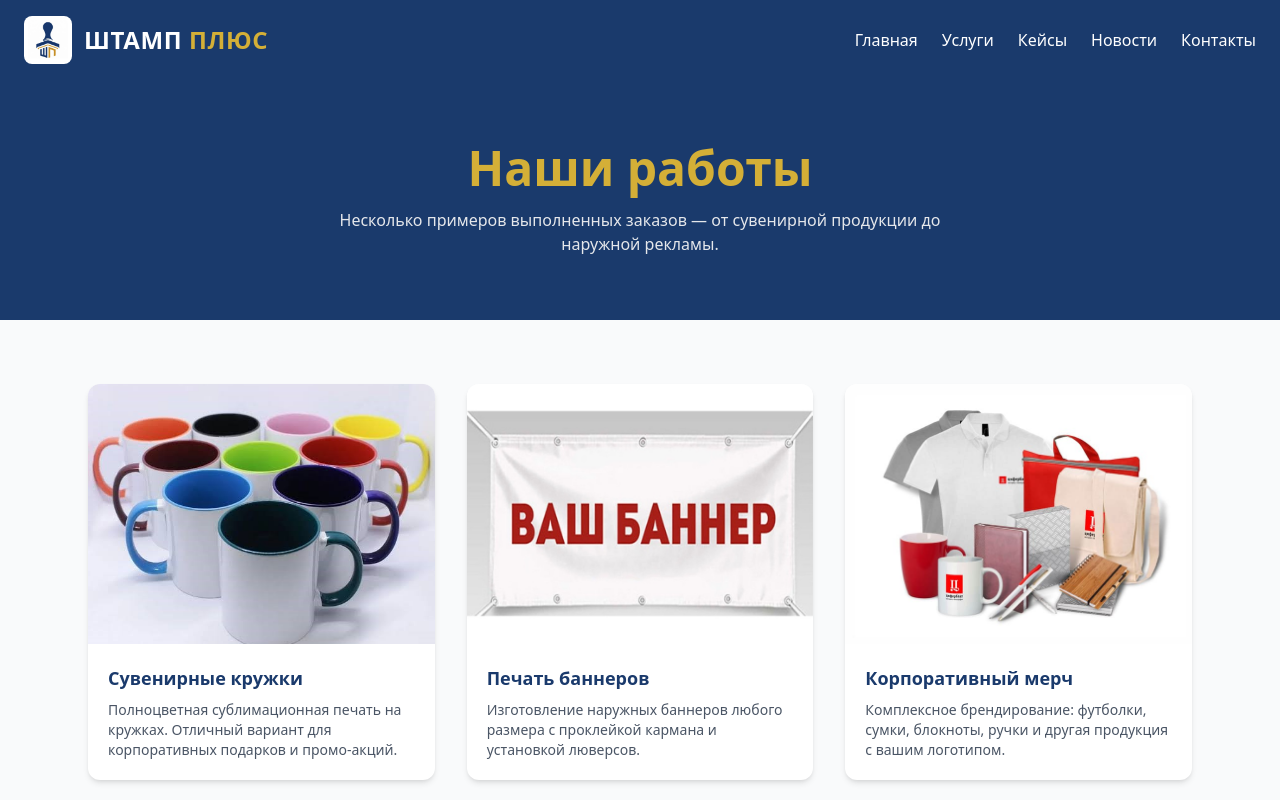
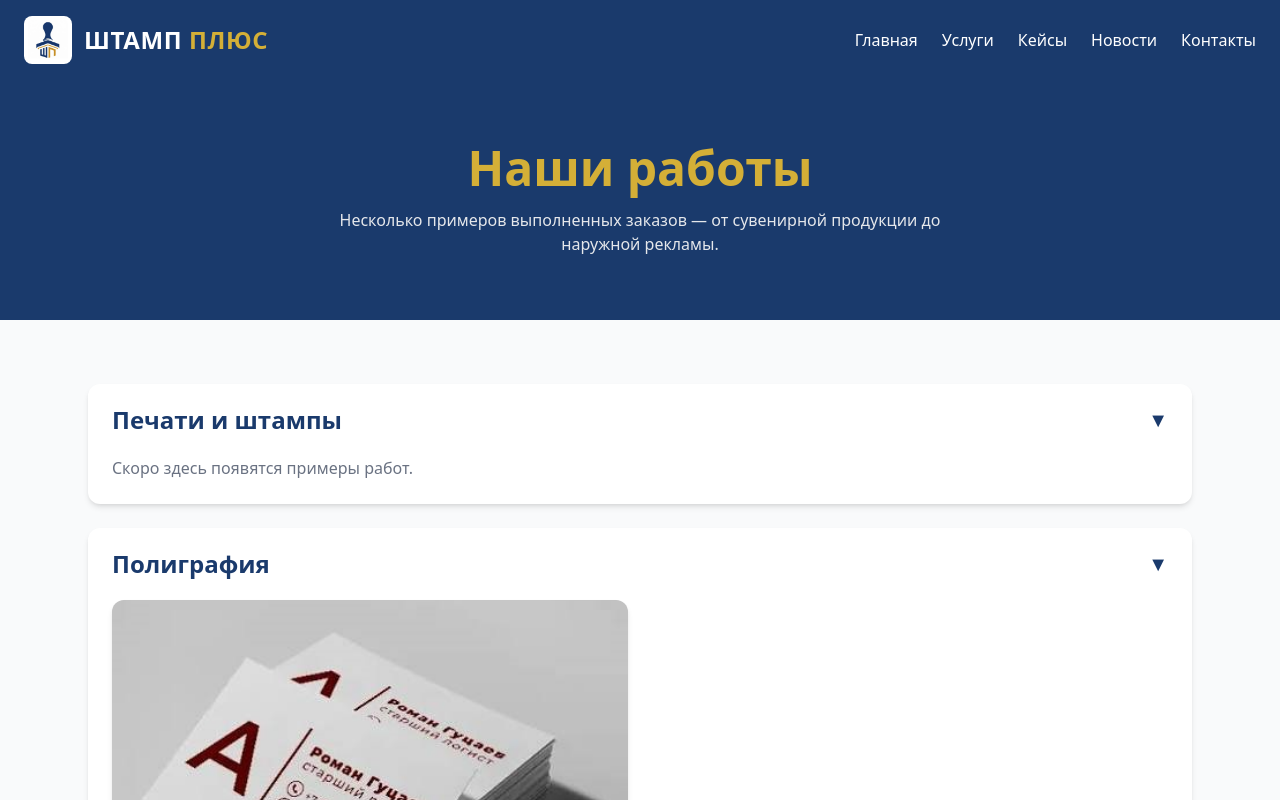
Before and after one commit to 64dima64dima-sys/shtamp-plus-site, a Next.js app: page /cases in a window 1280 px wide. Shown: the top 800 px of the page. Built offline with nearby package versions, Linux system fonts and the light colour scheme.

Commit message:
Кейсы: 4 категории со скрывающимися списками и якорями

```diff
--- a/src/app/cases/page.tsx
+++ b/src/app/cases/page.tsx
@@ -1,68 +1,145 @@
+"use client";
+
+import { useState, useEffect } from "react";
 import Image from "next/image";
 import Link from "next/link";
 
-// Массив с данными о выполненных работах.
-// Чтобы добавить новый кейс в будущем — достаточно дописать один объект в этот массив.
-const cases = [
+type CaseItem = {
+  id: number;
+  title: string;
+  description: string;
+  image: string;
+  price: string | null;
+};
+
+type Category = {
+  id: string;
+  title: string;
+  cases: CaseItem[];
+};
+
+const categories: Category[] = [
+  {
+    id: "pechati-i-shtampy",
+    title: "Печати и штампы",
+    cases: [
+      // TODO: добавить кейсы
+    ],
+  },
+  {
+    id: "poligrafiya",
+    title: "Полиграфия",
+    cases: [
       {
         id: 1,
-    title: "Сувенирные кружки",
+        title: "Визитки",
         description:
-      "Полноцветная сублимационная печать на кружках. Отличный вариант для корпоративных подарков и промо-акций.",
-    image: "/images/cases/mugs.jpg",
+          "Изготовление визиток с двусторонней печатью и ламинацией для сотрудников логистической компании.",
+        image: "/images/cases/business-cards.jpg",
+        price: null,
       },
+    ],
+  },
+  {
+    id: "naruzhnaya-reklama",
+    title: "Наружная реклама",
+    cases: [
       {
         id: 2,
         title: "Печать баннеров",
         description:
           "Изготовление наружных баннеров любого размера с проклейкой кармана и установкой люверсов.",
         image: "/images/cases/banner.jpg",
+        price: null,
       },
       {
         id: 3,
+        title: "Информационные стенды",
+        description:
+          "Производство стендов с алюминиевым профилем и прозрачными карманами для документов и объявлений.",
+        image: "/images/cases/stand.jpg",
+        price: null,
+      },
+      {
+        id: 4,
+        title: "Наружная реклама (PRIVAT)",
+        description:
+          "Печать и размещение рекламных щитов. Кампания для men's club PRIVAT.",
+        image: "/images/cases/billboard-1.jpg",
+        price: null,
+      },
+      {
+        id: 5,
+        title: "Наружная реклама (KFC)",
+        description:
+          "Федеральная рекламная кампания KFC. Производство и монтаж билбордов в Саратове.",
+        image: "/images/cases/billboard-2.jpg",
+        price: null,
+      },
+      {
+        id: 6,
+        title: "Дизайн билборда (Семена)",
+        description:
+          "Разработка макета и печать билборда для весенней распродажи семян.",
+        image: "/images/cases/billboard-3.jpg",
+        price: null,
+      },
+    ],
+  },
+  {
+    id: "suvenirnaya-produktsiya",
+    title: "Сувенирная продукция",
+    cases: [
+      {
+        id: 7,
+        title: "Сувенирные кружки",
+        description:
+          "Полноцветная сублимационная печать на кружках. Отличный вариант для корпоративных подарков и промо-акций.",
+        image: "/images/cases/mugs.jpg",
+        price: null,
+      },
+      {
+        id: 8,
         title: "Корпоративный мерч",
         description:
           "Комплексное брендирование: футболки, сумки, блокноты, ручки и другая продукция с вашим логотипом.",
         image: "/images/cases/merch.jpg",
+        price: null,
       },
-  {
-    id: 4,
-    title: "Информационные стенды",
-    description:
-      "Производство стендов с алюминиевым профилем и прозрачными карманами для документов и объявлений.",
-    image: "/images/cases/stand.jpg",
-  },
-  {
-    id: 5,
-    title: "Наружная реклама (PRIVAT)",
-    description:
-      "Печать и размещение рекламных щитов. Кампания для men's club PRIVAT.",
-    image: "/images/cases/billboard-1.jpg",
-  },
-  {
-    id: 6,
-    title: "Наружная реклама (KFC)",
-    description:
-      "Федеральная рекламная кампания KFC. Производство и монтаж билбордов в Саратове.",
-    image: "/images/cases/billboard-2.jpg",
-  },
-  {
-    id: 7,
-    title: "Дизайн билборда (Семена)",
-    description:
-      "Разработка макета и печать билборда для весенней распродажи семян.",
-    image: "/images/cases/billboard-3.jpg",
-  },
-  {
-    id: 8,
-    title: "Визитки",
-    description:
-      "Изготовление визиток с двусторонней печатью и ламинацией для сотрудников логистической компании.",
-    image: "/images/cases/business-cards.jpg",
+    ],
   },
 ];
 
 export default function Cases() {
+  const [openCategories, setOpenCategories] = useState<Record<string, boolean>>(
+    () => {
+      const initial: Record<string, boolean> = {};
+      categories.forEach((category) => {
+        initial[category.id] = true;
+      });
+      return initial;
+    }
+  );
+
+  useEffect(() => {
+    const hash = window.location.hash.replace("#", "");
+
+    if (hash) {
+      const onlyOneOpen: Record<string, boolean> = {};
+      categories.forEach((category) => {
+        onlyOneOpen[category.id] = category.id === hash;
+      });
+      setOpenCategories(onlyOneOpen);
+    }
+  }, []);
+
+  function toggleCategory(id: string) {
+    setOpenCategories((prev) => ({
+      ...prev,
+      [id]: !prev[id],
+    }));
+  }
+
   return (
     <main className="bg-gray-50">
       {/* ===== HERO-СЕКЦИЯ ===== */}
@@ -76,21 +153,48 @@ export default function Cases() {
         </p>
       </section>
 
-      {/* ===== СЕТКА КАРТОЧЕК ===== */}
-      <section className="px-6 py-16 max-w-6xl mx-auto">
-        <div className="grid grid-cols-1 sm:grid-cols-2 lg:grid-cols-3 gap-8">
-          {cases.map((item) => (
+      {/* ===== КАТЕГОРИИ КЕЙСОВ ===== */}
+      <section className="px-6 py-16 max-w-6xl mx-auto space-y-6">
+        {categories.map((category) => {
+          const isOpen = openCategories[category.id];
+
+          return (
+            <div
+              key={category.id}
+              id={category.id}
+              className="scroll-mt-24 bg-white rounded-xl shadow-md overflow-hidden"
+            >
+              <button
+                onClick={() => toggleCategory(category.id)}
+                className="w-full flex items-center justify-between px-6 py-5 text-left"
+              >
+                <h2 className="text-xl md:text-2xl font-bold text-[#1A3A6C]">
+                  {category.title}
+                </h2>
+                <span className="text-[#1A3A6C] text-xl">
+                  {isOpen ? "▼" : "►"}
+                </span>
+              </button>
+
+              {isOpen && (
+                <div className="px-6 pb-6">
+                  {category.cases.length === 0 ? (
+                    <p className="text-gray-500">
+                      Скоро здесь появятся примеры работ.
+                    </p>
+                  ) : (
+                    <div className="grid grid-cols-1 md:grid-cols-2 gap-6">
+                      {category.cases.map((item) => (
                         <div
                           key={item.id}
-              className="bg-white rounded-xl shadow-md overflow-hidden hover:shadow-lg transition"
+                          className="bg-gray-50 rounded-xl shadow-md overflow-hidden hover:shadow-lg transition"
                         >
-              {/* Обёртка с фиксированным соотношением сторон 4:3 */}
                           <div className="relative w-full aspect-[4/3]">
                             <Image
                               src={item.image}
                               alt={item.title}
                               fill
-                  sizes="(max-width: 640px) 100vw, (max-width: 1024px) 50vw, 33vw"
+                              sizes="(max-width: 768px) 100vw, 50vw"
                               className="object-cover"
                             />
                           </div>
@@ -102,10 +206,21 @@ export default function Cases() {
                             <p className="mt-2 text-sm text-gray-600">
                               {item.description}
                             </p>
+                            {item.price && (
+                              <p className="mt-2 text-sm font-semibold text-[#D4AF37]">
+                                {item.price}
+                              </p>
+                            )}
                           </div>
                         </div>
                       ))}
                     </div>
+                  )}
+                </div>
+              )}
+            </div>
+          );
+        })}
       </section>
 
       {/* ===== ПРИЗЫВ К ДЕЙСТВИЮ ===== */}
```
Lines whose indentation alone changed are shown as unchanged.
